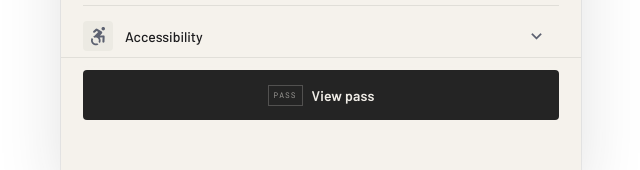
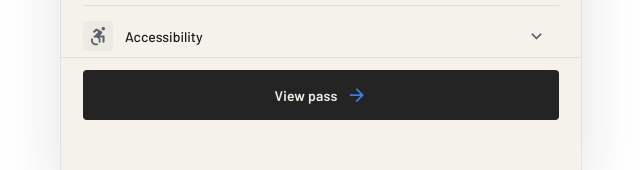
Before and after one commit to theuxgod/P303-Showpass-mobile-exp, a Vue app: page /details in a window 1280 px wide. Shown: the part 660-830 px from the top of the page, without its empty margins (319-959 px from the left). Built offline with nearby package versions, Linux system fonts and the light colour scheme.

Commit message:
feat: enhance button interactions and update styles for QR code overlay

```diff
--- a/src/style.css
+++ b/src/style.css
@@ -364,13 +364,7 @@ h1 {
   text-transform: uppercase;
   letter-spacing: .1em;
 }
-.done-button {
-  width: 100%;
-  margin-top: 32px;
-  color: #1c1c1e; /* constant: always dark text on the light-blue button */
-  background: #5e98f0;
-}
-.done-button .v-icon { color: #1c1c1e; }
+.done-button { width: 100%; margin-top: 32px; }
 
 /* ─── Shared layout rules (details) ─────────────────────── */
 .details-content { padding: 32px 22px 110px; }
@@ -470,6 +464,8 @@ h1 {
 }
 .primary-button:hover { background: #2e2e2e; transform: translateY(-1px); }
 .primary-button .v-icon { color: var(--blue); }
+.primary-button.done-button { background: var(--on-dark); color: var(--graphite); }
+.primary-button.done-button .v-icon { color: var(--blue); }
 
 /* ─── Details-page overrides ─────────────────────────────── */
 .details-page .topbar {
@@ -528,18 +524,6 @@ h1 {
   background: var(--graphite);
 }
 .details-page .details-footer .primary-button .v-icon { color: var(--blue); }
-.pass-return-mark {
-  display: inline-grid;
-  place-items: center;
-  min-width: 34px;
-  height: 21px;
-  padding: 0 5px;
-  color: rgba(245, 242, 236, .55);
-  border: 1px solid rgba(245, 242, 236, .22);
-  font: 8px 'DM Mono', monospace;
-  letter-spacing: .12em;
-}
-
 /* ─── Responsive ─────────────────────────────────────────── */
 @media (min-width: 521px) {
   .pass-page,
--- a/src/views/EventDetails.vue
+++ b/src/views/EventDetails.vue
@@ -39,6 +39,6 @@ function togglePanel(id: string) {
         </div>
       </div></section>
     </main>
-    <footer class="details-footer"><button class="primary-button" @click="$router.push('/')"><span class="pass-return-mark">PASS</span> View pass</button></footer>
+    <footer class="details-footer"><button class="primary-button" @click="$router.push('/')">View pass <v-icon icon="mdi-arrow-right" /></button></footer>
   </div>
 </template>
--- a/src/views/Home.vue
+++ b/src/views/Home.vue
@@ -23,6 +23,6 @@ const { isDark, toggleTheme } = useTheme()
       <button class="details-link" @click="$router.push('/details')"><span><v-icon icon="mdi-information-outline" /> Event details</span><v-icon icon="mdi-arrow-right" /></button>
     </main>
     <footer class="pass-footer"></footer>
-    <div v-if="showQr" class="qr-overlay" role="dialog" aria-modal="true"><button class="close-button" aria-label="Close QR code" @click="showQr = false"><v-icon icon="mdi-close" /></button><p class="eyebrow">Scan for entry</p><h2>{{ event.attendee.name }}</h2><div class="qr-large"><div class="qr-pattern">{{ event.qrValue }}</div></div><strong>{{ event.entryGate }}</strong><span class="qr-caption">{{ event.festival }} · {{ event.dates.short }}</span><button class="primary-button done-button" @click="showQr = false">Done</button></div>
+    <div v-if="showQr" class="qr-overlay" role="dialog" aria-modal="true"><button class="close-button" aria-label="Close QR code" @click="showQr = false"><v-icon icon="mdi-close" /></button><p class="eyebrow">Scan for entry</p><h2>{{ event.attendee.name }}</h2><div class="qr-large"><div class="qr-pattern">{{ event.qrValue }}</div></div><strong>{{ event.entryGate }}</strong><span class="qr-caption">{{ event.festival }} · {{ event.dates.short }}</span><button class="primary-button done-button" @click="showQr = false">Done <v-icon icon="mdi-check" /></button></div>
   </div>
 </template>
```
